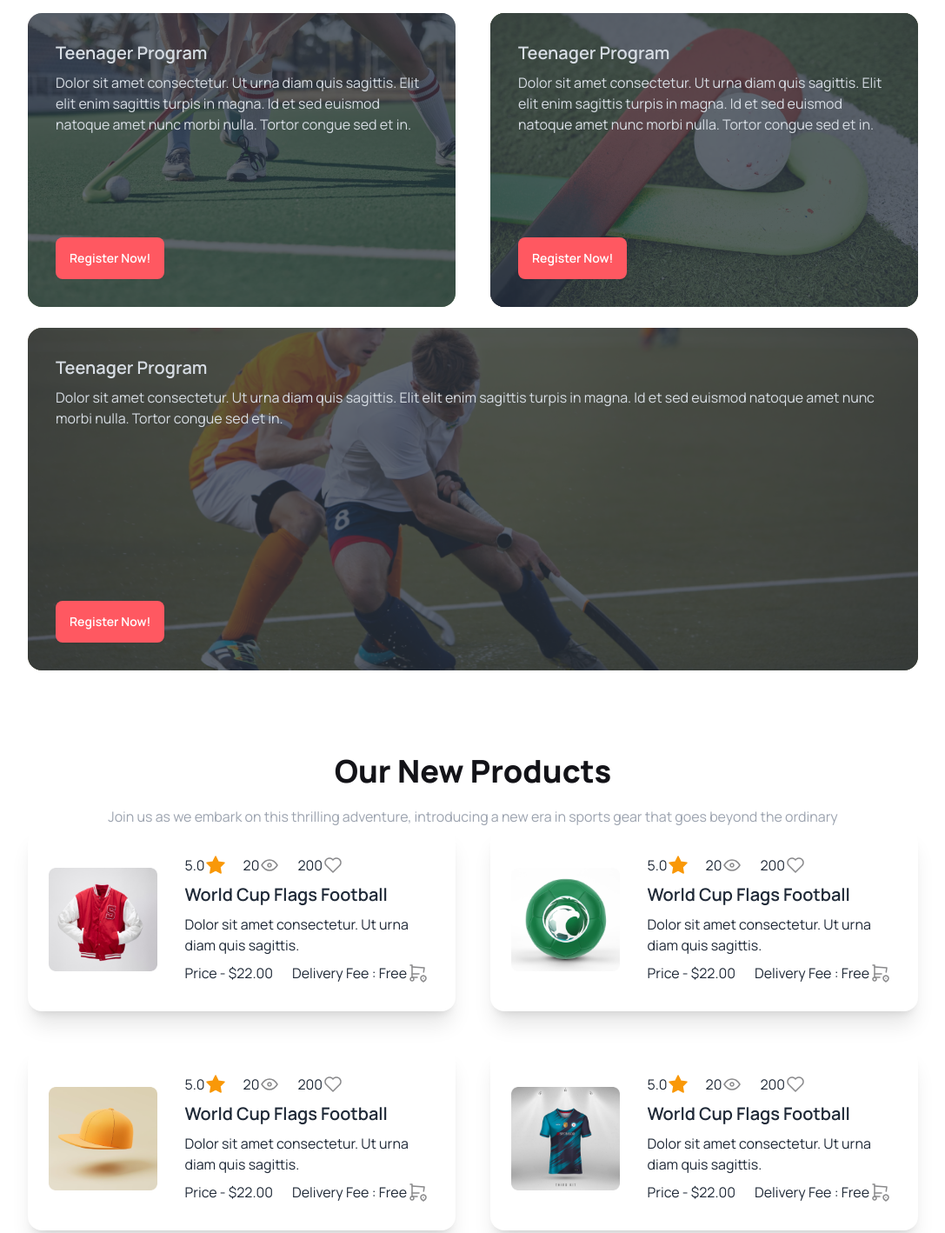
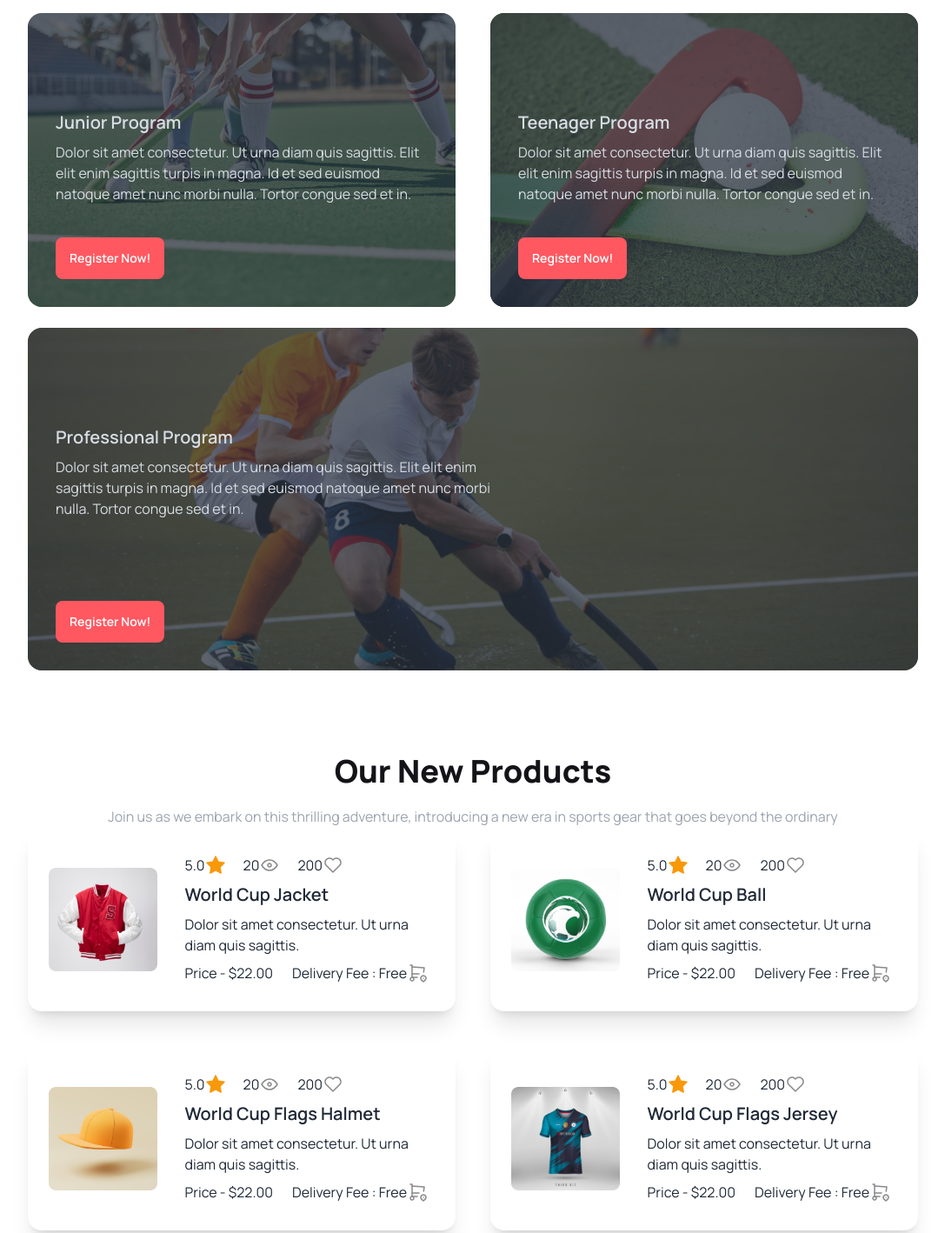
Before and after one commit to fardinariful/Hockey, a plain HTML site: page index.html in a window 1280 px wide. Shown: the part 1280-2698 px from the top of the page at 87% size, without its empty margins (96-1183 px from the left). Drawn offline with nearby package versions, Linux system fonts and the light colour scheme.

Commit message:
final push

```diff
--- a/index.html
+++ b/index.html
@@ -151,7 +151,7 @@
         <div class="card w-full  rounded-2xl image-full">
           <figure><img class="max-w-xl" src="./Images/3.png" alt="Shoes" /></figure>
           <div class="card-body">
-            <h2 class="card-title">Teenager Program</h2>
+            <h2 class="card-title mt-20">Junior Program</h2>
             <p>Dolor sit amet consectetur. Ut urna diam quis sagittis. Elit elit
               enim sagittis turpis in magna. Id et sed euismod natoque amet nunc morbi nulla. Tortor congue sed et in.</p>
             <div class="card-actions justify-start">
@@ -162,7 +162,7 @@
         <div class="card w-full bg-black/80 shadow-black rounded-2xl image-full">
           <figure><img src="./Images/2.png" alt="Shoes" /></figure>
           <div class="card-body">
-            <h2 class="card-title">Teenager Program</h2>
+            <h2 class="card-title mt-20">Teenager Program</h2>
             <p>Dolor sit amet consectetur. Ut urna diam quis sagittis. Elit elit
               enim sagittis turpis in magna. Id et sed euismod natoque amet nunc morbi nulla. Tortor congue sed et in.</p>
             <div class="card-actions justify-start">
@@ -174,8 +174,8 @@
         <div class="card w-full mt-6  rounded-2xl image-full">
           <figure><img class="w-full" src="./Images/4.png" alt="Shoes" /></figure>
           <div class="card-body">
-            <h2 class="card-title">Teenager Program</h2>
-            <p >Dolor sit amet consectetur. Ut urna diam quis sagittis. Elit elit
+            <h2 class="card-title mt-20">Professional Program</h2>
+            <p class="max-w-lg">Dolor sit amet consectetur. Ut urna diam quis sagittis. Elit elit
               enim sagittis turpis in magna. Id et sed euismod natoque amet nunc morbi nulla. Tortor congue sed et in.</p>
             <div class="card-actions justify-start">
               <button class="btn bg-error border-0 text-[#FFF]">Register Now!</button>
@@ -244,7 +244,7 @@
       </div>
 
      </div>
-    <h2 class="card-title">World Cup Flags Football</h2>
+    <h2 class="card-title">World Cup Jacket</h2>
     <p>Dolor sit amet consectetur. Ut urna diam quis sagittis. </p>
     <div class="card-actions justify-end">
      <p>Price - $22.00</p>
@@ -317,7 +317,7 @@
       </div>
 
      </div>
-    <h2 class="card-title">World Cup Flags Football</h2>
+    <h2 class="card-title">World Cup Ball</h2>
     <p>Dolor sit amet consectetur. Ut urna diam quis sagittis. </p>
     <div class="card-actions justify-end">
      <p>Price - $22.00</p>
@@ -390,7 +390,7 @@
       </div>
 
      </div>
-    <h2 class="card-title">World Cup Flags Football</h2>
+    <h2 class="card-title">World Cup Flags Halmet</h2>
     <p>Dolor sit amet consectetur. Ut urna diam quis sagittis. </p>
     <div class="card-actions justify-end">
      <p>Price - $22.00</p>
@@ -463,7 +463,7 @@
       </div>
 
      </div>
-    <h2 class="card-title">World Cup Flags Football</h2>
+    <h2 class="card-title">World Cup Flags Jersey</h2>
     <p>Dolor sit amet consectetur. Ut urna diam quis sagittis. </p>
     <div class="card-actions justify-end">
      <p>Price - $22.00</p>
@@ -536,7 +536,7 @@
       </div>
 
      </div>
-    <h2 class="card-title">World Cup Flags Football</h2>
+    <h2 class="card-title">World Cup Flags Halmet</h2>
     <p>Dolor sit amet consectetur. Ut urna diam quis sagittis. </p>
     <div class="card-actions justify-end">
      <p>Price - $22.00</p>
@@ -609,7 +609,7 @@
       </div>
 
      </div>
-    <h2 class="card-title">World Cup Flags Football</h2>
+    <h2 class="card-title">World Cup Football </h2>
     <p>Dolor sit amet consectetur. Ut urna diam quis sagittis. </p>
     <div class="card-actions justify-end">
      <p>Price - $22.00</p>
```
